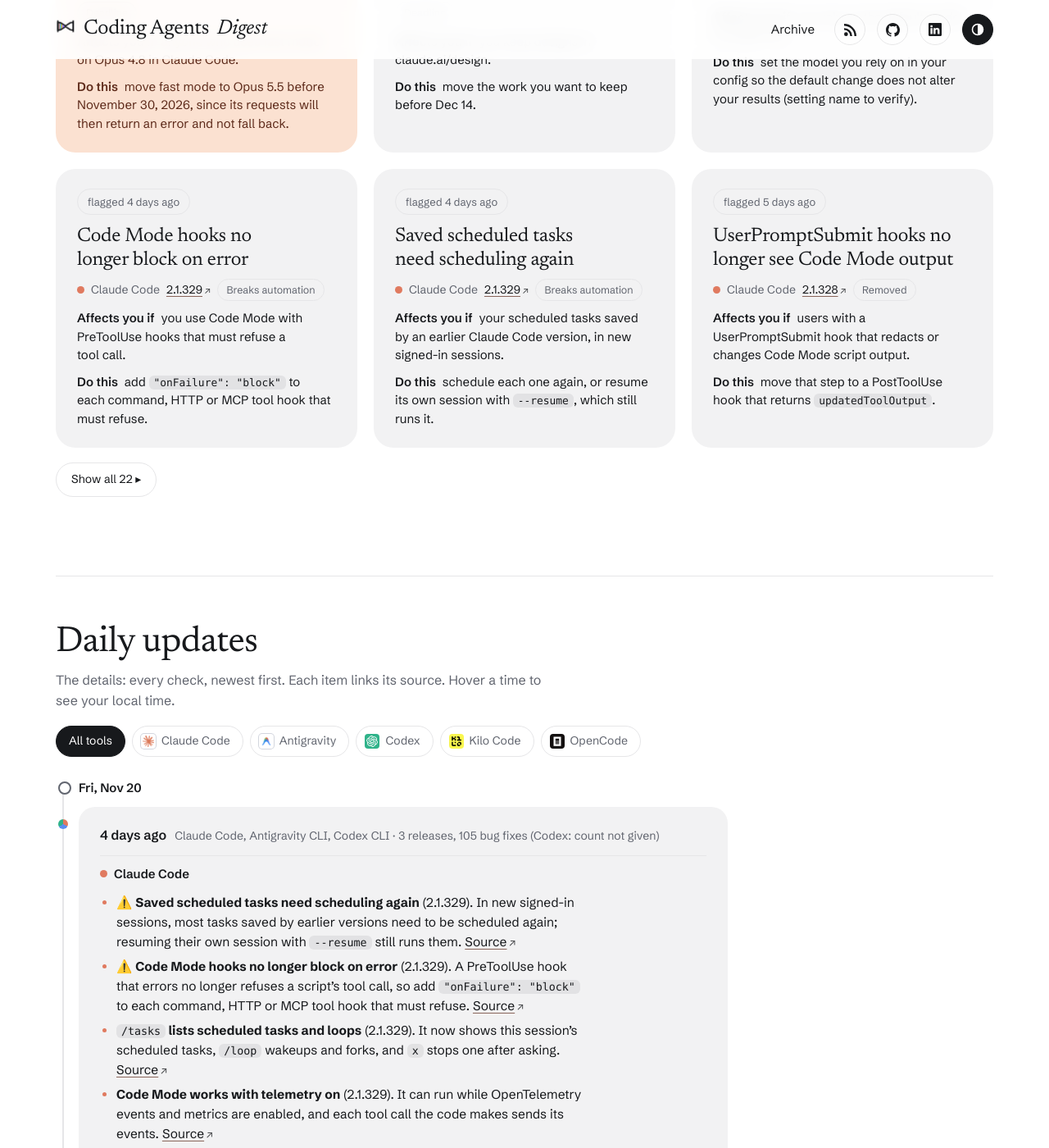
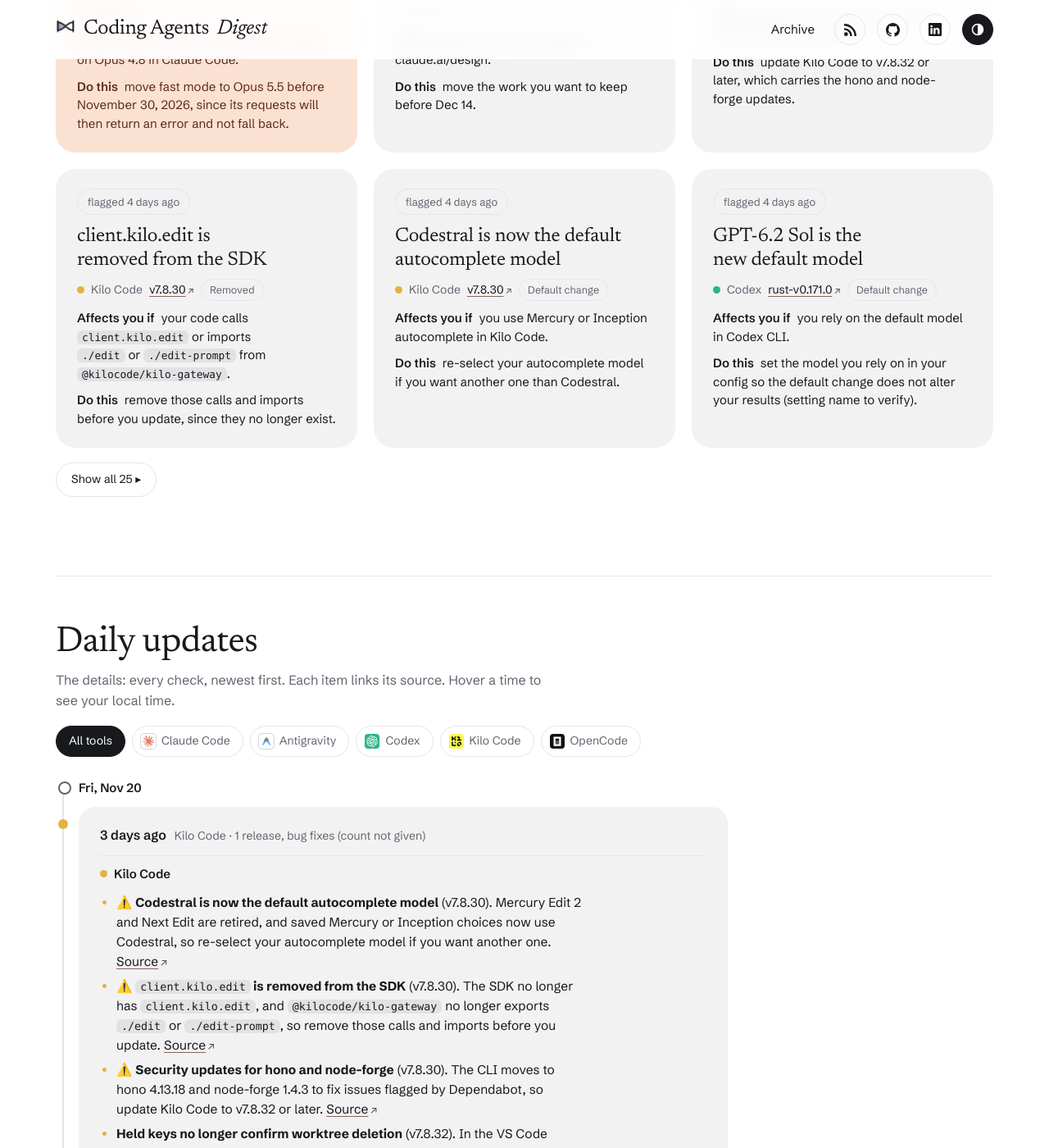
Before and after one commit to IbrahimSobh/coding-agents-digest, a Jekyll site: the page built from docs/index.html, in a window 1280 px wide and 1400 px high, scrolled down 4249 px. Shown: the whole window at 82% size. Built offline with Jekyll 4.4.1, drawn with Linux system fonts in a browser that asks for light colours; some of the changed text lies outside the part shown.

Commit message:
Check 2026-11-20 23:41: Kilo Code
Claude-Session: https://claude.ai/code/session_01FsAJh7b4QGC6WN9MwbejXB

```diff
--- a/docs/_data/actions.json
+++ b/docs/_data/actions.json
@@ -609,5 +609,44 @@
   "flagged": "2026-11-20",
   "category": "default-change",
   "dismissed": false
+ },
+ {
+  "id": "kilo-code-v7.8.30-codestral-default-autocomplete",
+  "tool": "kilo-code",
+  "version": "v7.8.30",
+  "url": "https://github.com/Kilo-Org/kilocode/releases/tag/v7.8.30",
+  "title": "Codestral is now the default autocomplete model",
+  "affects": "you use Mercury or Inception autocomplete in Kilo Code.",
+  "do": "re-select your autocomplete model if you want another one than Codestral.",
+  "deadline": null,
+  "flagged": "2026-11-20",
+  "category": "default-change",
+  "dismissed": false
+ },
+ {
+  "id": "kilo-code-v7.8.30-sdk-edit-removed",
+  "tool": "kilo-code",
+  "version": "v7.8.30",
+  "url": "https://github.com/Kilo-Org/kilocode/releases/tag/v7.8.30",
+  "title": "client.kilo.edit is removed from the SDK",
+  "affects": "your code calls `client.kilo.edit` or imports `./edit` or `./edit-prompt` from `@kilocode/kilo-gateway`.",
+  "do": "remove those calls and imports before you update, since they no longer exist.",
+  "deadline": null,
+  "flagged": "2026-11-20",
+  "category": "removed",
+  "dismissed": false
+ },
+ {
+  "id": "kilo-code-v7.8.30-security-hono-forge",
+  "tool": "kilo-code",
+  "version": "v7.8.30",
+  "url": "https://github.com/Kilo-Org/kilocode/releases/tag/v7.8.30",
+  "title": "Security updates for hono and node-forge",
+  "affects": "you run the Kilo CLI on a version older than v7.8.32.",
+  "do": "update Kilo Code to v7.8.32 or later, which carries the hono and node-forge updates.",
+  "deadline": null,
+  "flagged": "2026-11-20",
+  "category": "security",
+  "dismissed": false
  }
 ]
--- a/docs/_data/brief.json
+++ b/docs/_data/brief.json
@@ -1,6 +1,6 @@
 {
- "updated": "2026-11-20T08:42+02:00",
- "updated_label": "Nov 20, 08:42",
+ "updated": "2026-11-20T23:41+02:00",
+ "updated_label": "Nov 20, 23:41",
  "window": "Nov 13 to Nov 20, 2026",
  "headline": "Claude Code 2.1.329 changes scheduled tasks and Code Mode hooks, and Codex 0.171.0 makes GPT-6.2 Sol the default model.",
  "themes": [
@@ -19,8 +19,8 @@
   {
    "tag": "Security",
    "title": "Permission and sandbox holes closed",
-   "facts": "Claude Code 2.1.328 closes an MCP header leak on redirect and a sandbox network-rule bypass ([v2.1.328](https://github.com/anthropics/claude-code/releases/tag/v2.1.328)). Antigravity CLI 1.5.8 and 1.5.9 close a sandbox proxy bypass and a leak of MCP headers after a redirect ([1.5.8](https://github.com/google-antigravity/antigravity-cli/releases/tag/1.5.8), [1.5.9](https://github.com/google-antigravity/antigravity-cli/releases/tag/1.5.9)). Codex 0.170.0 keeps sandbox restrictions through permission updates and child threads ([rust-v0.170.0](https://github.com/openai/codex/releases/tag/rust-v0.170.0)).",
-   "so_what": "update Claude Code to 2.1.328 and Antigravity CLI to 1.5.10 or later."
+   "facts": "Claude Code 2.1.328 closes an MCP header leak on redirect and a sandbox network-rule bypass ([v2.1.328](https://github.com/anthropics/claude-code/releases/tag/v2.1.328)). Antigravity CLI 1.5.8 and 1.5.9 close a sandbox proxy bypass and a leak of MCP headers after a redirect ([1.5.8](https://github.com/google-antigravity/antigravity-cli/releases/tag/1.5.8), [1.5.9](https://github.com/google-antigravity/antigravity-cli/releases/tag/1.5.9)). Codex 0.170.0 keeps sandbox restrictions through permission updates and child threads ([rust-v0.170.0](https://github.com/openai/codex/releases/tag/rust-v0.170.0)). Kilo Code v7.8.32 carries the hono and node-forge security updates first shipped in pre-release v7.8.30 ([v7.8.32](https://github.com/Kilo-Org/kilocode/releases/tag/v7.8.32)).",
+   "so_what": "update Claude Code to 2.1.328, Antigravity CLI to 1.5.10 or later and Kilo Code to 7.8.32 or later."
   }
  ],
  "watch_next": "Watch the next Codex notes for whether the GPT-6.2 Sol default changes results, and the next Claude Code notes for how scheduled tasks behave after the re-scheduling change."
--- a/docs/_data/headlines.json
+++ b/docs/_data/headlines.json
@@ -303,5 +303,10 @@
   "updated": "2026-11-20T08:42+02:00",
   "window": "Nov 13 to Nov 20, 2026",
   "headline": "Claude Code 2.1.329 changes scheduled tasks and Code Mode hooks, and Codex 0.171.0 makes GPT-6.2 Sol the default model."
+ },
+ {
+  "updated": "2026-11-20T23:41+02:00",
+  "window": "Nov 13 to Nov 20, 2026",
+  "headline": "Claude Code 2.1.329 changes scheduled tasks and Code Mode hooks, and Codex 0.171.0 makes GPT-6.2 Sol the default model."
  }
 ]
--- a/docs/_data/releases.json
+++ b/docs/_data/releases.json
@@ -523,5 +523,10 @@
   "tool": "codex",
   "tag": "rust-v0.171.0",
   "date": "2026-11-20"
+ },
+ {
+  "tool": "kilo-code",
+  "tag": "v7.8.32",
+  "date": "2026-11-20"
  }
 ]
--- /dev/null
+++ b/docs/digests/2026-11-20-2341.md
@@ -0,0 +1,29 @@
+---
+layout: digest
+title: "Check: Nov 20, 2026, 23:41"
+date: 2026-11-20 23:41:00 +0200
+run: "Nov 20, 2026, 23:41 (Cairo)"
+since: "Nov 20, 2026, 08:42"
+quiet: false
+summary: "Kilo Code v7.8.32 makes Codestral the default autocomplete model, removes client.kilo.edit from the SDK, and ships security updates."
+---
+Kilo Code · 1 release, bug fixes (count not given)
+
+### Claude Code
+- No updates since Nov 20, 2026, 08:42.
+
+### Antigravity CLI
+- No updates since Nov 20, 2026, 08:42.
+
+### Codex CLI
+- No updates since Nov 20, 2026, 08:42.
+
+### Kilo Code
+- ⚠️ **Codestral is now the default autocomplete model** (v7.8.30). Mercury Edit 2 and Next Edit are retired, and saved Mercury or Inception choices now use Codestral, so re-select your autocomplete model if you want another one. [Source](https://github.com/Kilo-Org/kilocode/releases/tag/v7.8.30)
+- ⚠️ **`client.kilo.edit` is removed from the SDK** (v7.8.30). The SDK no longer has `client.kilo.edit`, and `@kilocode/kilo-gateway` no longer exports `./edit` or `./edit-prompt`, so remove those calls and imports before you update. [Source](https://github.com/Kilo-Org/kilocode/releases/tag/v7.8.30)
+- ⚠️ **Security updates for hono and node-forge** (v7.8.30). The CLI moves to hono 4.13.18 and node-forge 1.4.3 to fix issues flagged by Dependabot, so update Kilo Code to v7.8.32 or later. [Source](https://github.com/Kilo-Org/kilocode/releases/tag/v7.8.30)
+- **Held keys no longer confirm worktree deletion** (v7.8.32). In the VS Code Agent Manager, deleting a worktree now needs the Delete button or a separate Backspace or Delete press. [Source](https://github.com/Kilo-Org/kilocode/releases/tag/v7.8.32)
+- **Telemetry preference can be changed in VS Code** (v7.8.31). Set it in VS Code's About tab or through the core telemetry API; it stays off if Kilo config, VS Code or the environment disables it. [Source](https://github.com/Kilo-Org/kilocode/releases/tag/v7.8.31)
+
+### OpenCode
+- No updates since Nov 20, 2026, 08:42.
```
Also changed, not shown: task/state.json (+4 -4 lines).
